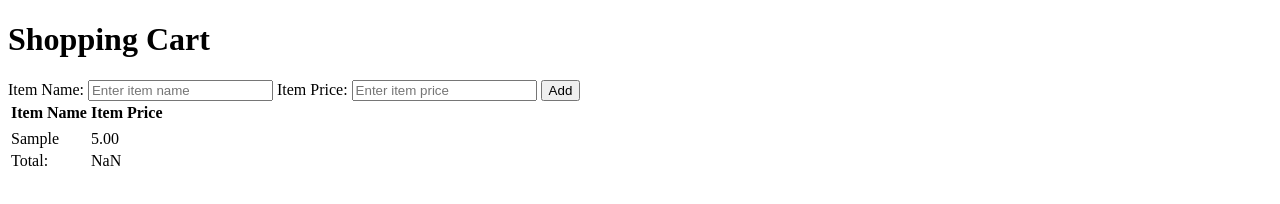
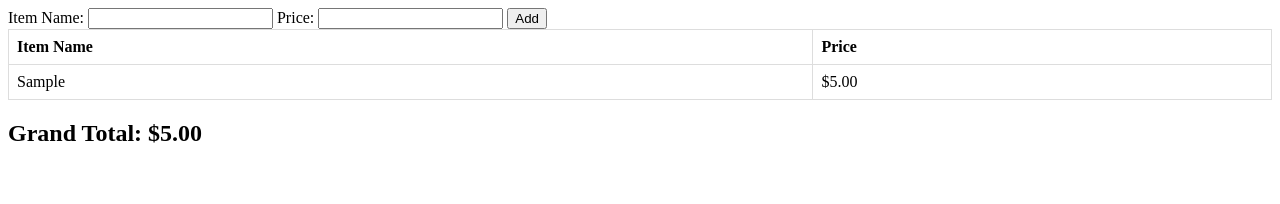
Before and after one commit to acciojob/shopping-cart-misterKumar, a website: page main.html in a window 1280 px wide. Both pictures are taken after typing "Sample", "5" into the empty fields and a click on the button "Add". Drawn offline with Linux system fonts and the light colour scheme.

Commit message:
created a submission

```diff
--- a/main.html
+++ b/main.html
@@ -4,81 +4,83 @@
 <meta charset="UTF-8">
 <meta name="viewport" content="width=device-width, initial-scale=1.0">
 <title>Shopping Cart</title>
+<style>
+  table {
+    width: 100%;
+    border-collapse: collapse;
+    margin-bottom: 20px;
+  }
+  th, td {
+    border: 1px solid #dddddd;
+    padding: 8px;
+    text-align: left;
+  }
+  #total {
+    font-size: 1.5rem;
+    margin-top: 20px;
+  }
+</style>
 </head>
 <body>
-    <h1>Shopping Cart</h1>
-    <div>
+
 <label for="item-name-input">Item Name:</label>
-        <input type="text" id="item-name-input" placeholder="Enter item name">
-        <label for="item-price-input">Item Price:</label>
-        <input type="number" id="item-price-input" placeholder="Enter item price">
-        <button id="add-button">Add</button>
-    </div>
-    <table>
+<input type="text" id="item-name-input" aria-labelledby="item-name-input">
+<label for="item-price-input">Price:</label>
+<input type="number" id="item-price-input" aria-labelledby="item-price-input">
+<button id="add">Add</button>
+
+<table id="shopping-cart">
   <thead>
     <tr>
-                <th data-ns-test="item-name">Item Name</th>
-                <th data-ns-test="item-price">Item Price</th>
+      <th aria-label="Item Name">Item Name</th>
+      <th aria-label="Price">Price</th>
     </tr>
   </thead>
-        <tbody id="item-list">
-            <tr>
-                <td data-ns-test="item-name"></td>
-                <td data-ns-test="item-price"></td>
-            </tr>
+  <tbody>
+    <!-- Dynamic rows will be inserted here -->
   </tbody>
-        <tfoot>
-            <tr>
-                <td>Total:</td>
-                <td data-ns-test="grandTotal">0</td>
-            </tr>
-        </tfoot>
 </table>
 
+<h3 id="total" aria-label="Grand Total">Grand Total: $0</h3>
+
 <script>
-        document.addEventListener("DOMContentLoaded", function () {
-            const itemNameInput = document.getElementById("item-name-input");
-            const itemPriceInput = document.getElementById("item-price-input");
-            const addButton = document.getElementById("add-button");
-            const itemList = document.getElementById("item-list");
-            const grandTotal = document.querySelector("[data-ns-test='grandTotal']");
+  const itemNameInput = document.getElementById('item-name-input');
+  const itemPriceInput = document.getElementById('item-price-input');
+  const addButton = document.getElementById('add');
+  const shoppingCart = document.getElementById('shopping-cart');
+  const totalDisplay = document.getElementById('total');
 
-            addButton.addEventListener("click", function () {
+  addButton.addEventListener('click', addItem);
+
+  function addItem() {
     const itemName = itemNameInput.value.trim();
     const itemPrice = parseFloat(itemPriceInput.value);
 
-                // Check for invalid input
     if (!itemName || isNaN(itemPrice) || itemPrice <= 0) {
-                    alert("Please enter a valid item name and price.");
+      alert('Please enter a valid item name and price.');
       return;
     }
 
-                // Create a new row in the table
-                const newRow = itemList.insertRow();
-                const nameCell = newRow.insertCell(0);
-                const priceCell = newRow.insertCell(1);
+    const newRow = document.createElement('tr');
+    newRow.innerHTML = `
+      <td id="item">${itemName}</td>
+      <td id="price">$${itemPrice.toFixed(2)}</td>
+    `;
+    shoppingCart.querySelector('tbody').appendChild(newRow);
 
-                // Set data attributes for name and price
-                nameCell.setAttribute("data-ns-test", "item-name");
-                priceCell.setAttribute("data-ns-test", "item-price");
-
-                // Populate the cells with data
-                nameCell.textContent = itemName;
-                priceCell.textContent = itemPrice.toFixed(2); // Display price with 2 decimal places
+    updateTotal(itemPrice);
 
     // Clear input fields
-                itemNameInput.value = "";
-                itemPriceInput.value = "";
+    itemNameInput.value = '';
+    itemPriceInput.value = '';
+  }
 
-                // Calculate and update the grand total
-                let total = 0;
-                const priceCells = document.querySelectorAll("[data-ns-test='item-price']");
-                priceCells.forEach((cell) => {
-                    total += parseFloat(cell.textContent);
-                });
-                grandTotal.textContent = total.toFixed(2); // Display total with 2 decimal places
-            });
-        });
+  function updateTotal(price) {
+    const currentTotal = parseFloat(totalDisplay.innerText.replace('Grand Total: $', ''));
+    const newTotal = currentTotal + price;
+    totalDisplay.innerText = `Grand Total: $${newTotal.toFixed(2)}`;
+  }
 </script>
+
 </body>
 </html>
```
Lines whose indentation alone changed are shown as unchanged.
